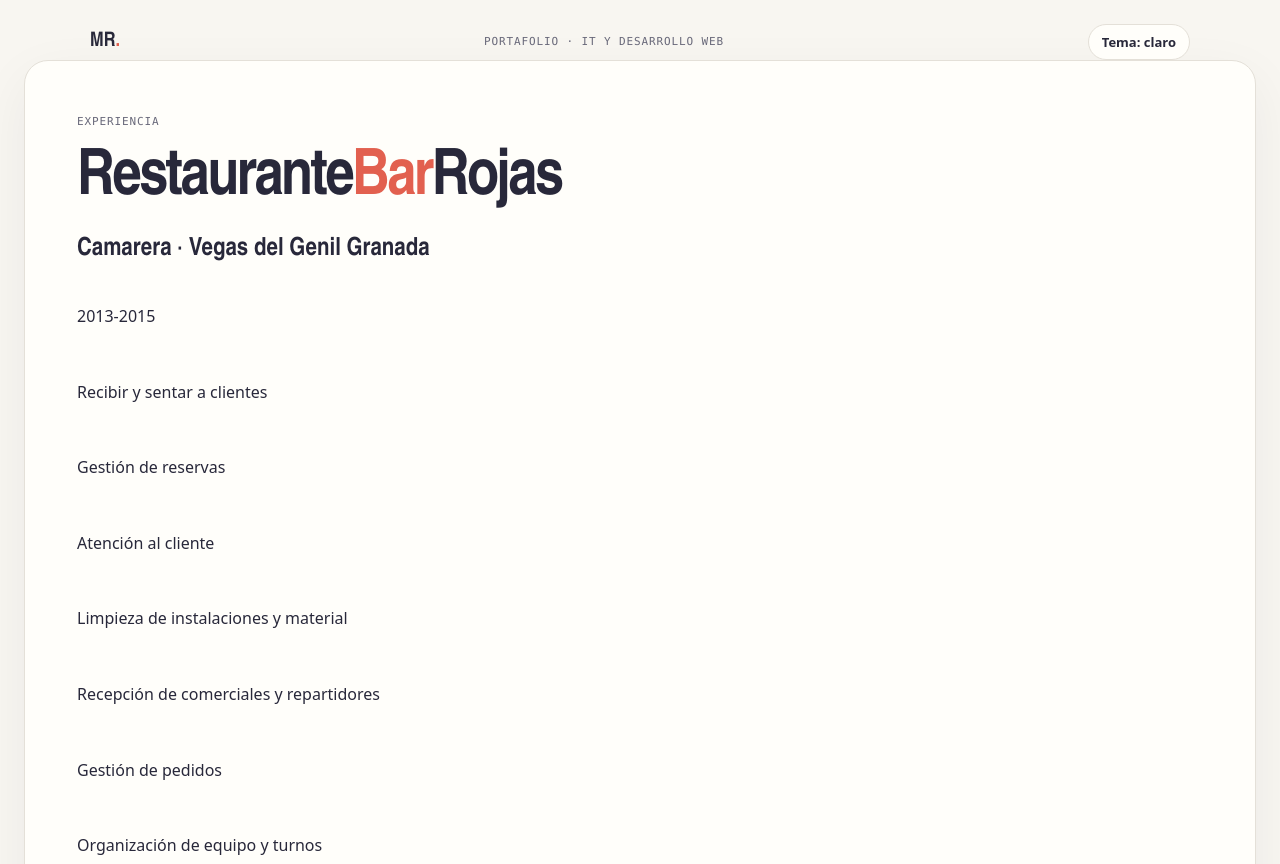
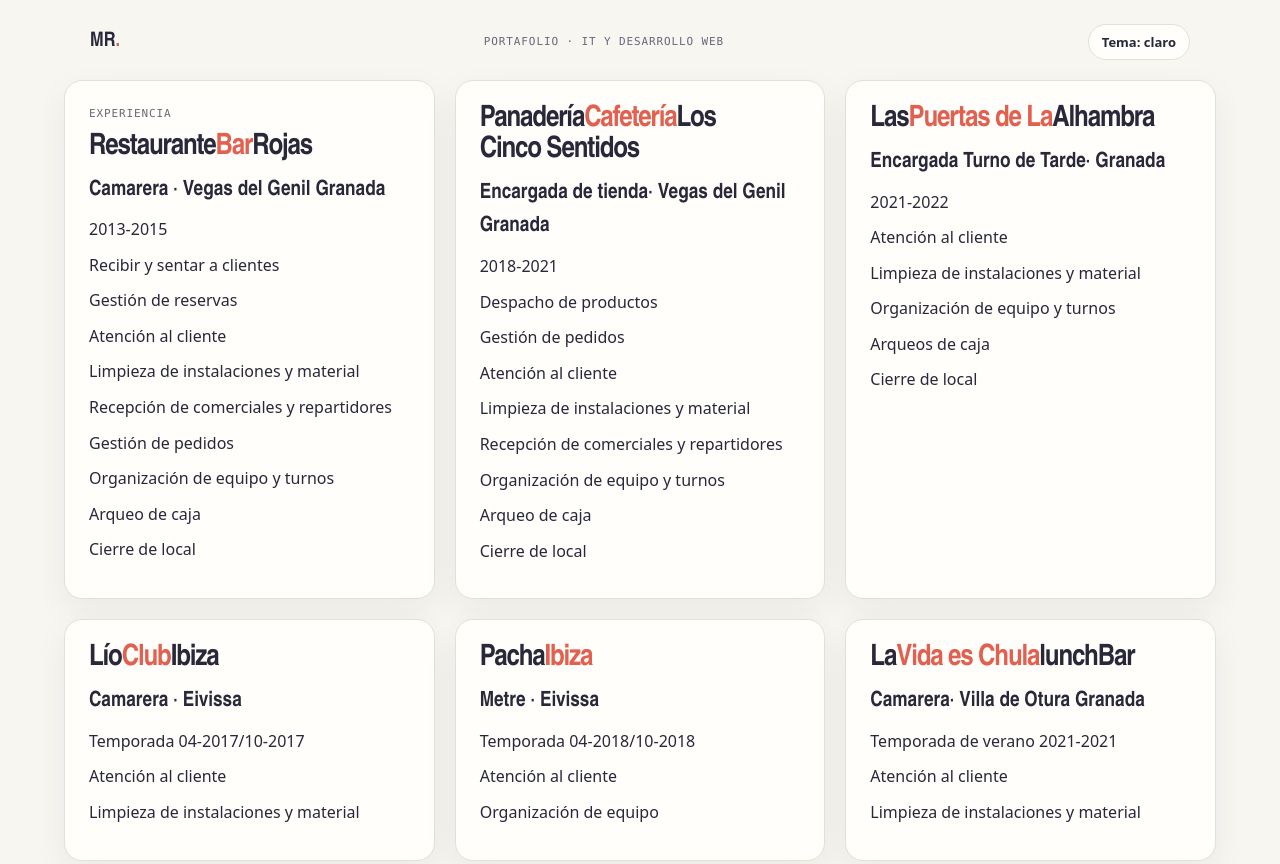
Before and after one commit to marianmmr8/github.com-marianmmr8-Portfolio-cv-Marian, a plain HTML site: page trabajos.html in a window 1280 px wide. Shown: the top 864 px of the page. Drawn offline with Linux system fonts and the light colour scheme.

Commit message:
correccion diseño experiencia laboral

```diff
--- a/trabajos.css
+++ b/trabajos.css
@@ -3,15 +3,21 @@ html { scroll-behavior: smooth; }
 body {
   margin: 0;
   min-height: 100vh;
+  max-width: 1200px;
+  margin: 0 auto;
   background: var(--paper);
   color: var(--fg);
   font-family: var(--body);
   font-size: 16px;
   line-height: 1.6;
   padding: 24px;
+  display: grid;
+  grid-template-columns: repeat(auto-fit, minmax(min(100%, 340px), 1fr));
+  align-content: start;
+  gap: 20px;
 }
 .wrap { max-width: 1100px; min-height: calc(100vh - 48px); margin: 0 auto; display: grid; grid-template-rows: auto 1fr auto; gap: 34px; }
-.site-header { display: flex; justify-content: space-between; align-items: center; gap: 20px; }
+.site-header { display: flex; justify-content: space-between; align-items: center; gap: 20px; grid-column: 1 / -1; width: 100%; }
 .brand { font-family: var(--display); font-weight: 800; font-size: 20px; text-decoration: none; color: var(--fg); }
 .brand span { color: var(--accent); }
 .eyebrow { font-family: var(--mono); font-size: 11px; letter-spacing: .08em; text-transform: uppercase; color: var(--muted); }
@@ -40,10 +46,11 @@ body {
 .blink svg { transform-origin: 50% 50.5%; animation: blink 5.5s infinite; }
 @keyframes blink { 0%, 95%, 100% { transform: scaleY(1); } 97% { transform: scaleY(.08); } }
 .caption { max-width: 34ch; text-align: center; margin: 0; color: var(--muted); font-size: 14px; }
-.panel { background: var(--panel); border: 1px solid var(--rule); border-radius: 24px; padding: clamp(26px, 5vw, 52px); display: grid; gap: 18px; min-width: 0; box-shadow: 0 18px 55px rgba(40,40,58,.06); }
-.panel h1 { font-family: var(--display); font-weight: 800; font-size: clamp(38px, 5vw, 64px); line-height: .99; margin: 0; letter-spacing: -.04em; text-wrap: balance; }
+.panel { background: var(--panel); border: 1px solid var(--rule); border-radius: 18px; padding: 24px; display: grid; align-content: start; gap: 10px; min-width: 0; box-shadow: 0 12px 35px rgba(40,40,58,.06); }
+.panel h1 { font-family: var(--display); font-weight: 800; font-size: clamp(24px, 2.3vw, 32px); line-height: 1.05; margin: 0; letter-spacing: -.04em; text-wrap: balance; overflow-wrap: anywhere; }
 .panel h1 em { font-style: normal; color: var(--accent); }
-.role { font-family: var(--display); font-weight: 800; font-size: clamp(19px, 2.2vw, 25px); margin: 0; }
+.panel p { margin: 0; }
+.role { font-family: var(--display); font-weight: 800; font-size: clamp(17px, 1.7vw, 21px); margin: 0; }
 .intro { color: var(--muted); margin: 0; font-size: 17px; }
 .skills { display: flex; flex-wrap: wrap; gap: 9px; margin: 4px 0 0; padding: 0; list-style: none; }
 .skills li { border: 1px solid var(--rule); border-radius: 999px; padding: 6px 13px; background: var(--paper); font-size: 14px; font-weight: 700; }
@@ -58,11 +65,11 @@ body {
   .demo { grid-template-columns: 1fr; gap: 18px; }
   .stage { max-width: 330px; }
   .portrait-label { justify-self: center; }
-  .panel { padding: 28px; }
+  .panel { padding: 22px; }
 }
 @media (max-width: 420px) {
   .site-header { align-items: flex-start; flex-direction: column; gap: 4px; }
-  .panel { padding: 24px 20px; }
+  .panel { padding: 20px; }
   .site-footer { flex-direction: column; gap: 2px; }
 }
 @media (prefers-reduced-motion: reduce) {
--- a/trabajos.html
+++ b/trabajos.html
@@ -41,6 +41,46 @@
             </div>
           </article>
 
+     <article class="panel">
+
+            <h1>Panadería<em>Cafetería</em>Los Cinco Sentidos</h1>
+            <p class="role">
+              Encargada de tienda<span aria-hidden="true">·</span> Vegas del Genil Granada
+            </p>
+
+    <p>2018-2021</p>
+
+    <p>Despacho de productos</p>
+    <p>Gestión de pedidos</p>
+    <p>Atención al cliente</p>
+    <p>Limpieza de instalaciones y material</p>
+    <p>Recepción de comerciales y repartidores</p>
+    <p>Organización de equipo y turnos</p>
+    <p>Arqueo de caja</p>
+    <p>Cierre de local</p>
+              </p>
+            </div>
+          </article>
+
+          <article class="panel">
+
+            <h1>Las<em>Puertas de La</em>Alhambra</h1>
+            <p class="role">
+              Encargada Turno de Tarde<span aria-hidden="true">·</span> Granada
+            </p>
+
+    <p>2021-2022</p>
+
+    <p>Atención al cliente</p>
+    <p>Limpieza de instalaciones y material</p>
+   <p>Organización de equipo y turnos</p>
+    <p>Arqueos de caja</p>
+    <p>Cierre de local</p>
+
+              </p>
+            </div>
+          </article>
+
 
 <article class="panel">
 
@@ -73,26 +113,6 @@
           </article>
 
 
-     <article class="panel">
-
-            <h1>Panadería<em>Cafetería</em>Los Cinco Sentidos</h1>
-            <p class="role">
-              Encargada de tienda<span aria-hidden="true">·</span> Vegas del Genil Granada
-            </p>
-
-    <p>2018-2021</p>
-
-    <p>Despacho de productos</p>
-    <p>Gestión de pedidos</p>
-    <p>Atención al cliente</p>
-    <p>Limpieza de instalaciones y material</p>
-    <p>Recepción de comerciales y repartidores</p>
-    <p>Organización de equipo y turnos</p>
-    <p>Arqueo de caja</p>
-    <p>Cierre de local</p>
-              </p>
-            </div>
-          </article>
     <article class="panel">
 
             <h1>La<em>Vida es Chula</em>lunchBar</h1>
@@ -105,24 +125,6 @@
     <p>Atención al cliente</p>
     <p>Limpieza de instalaciones y material</p>
 
-
-              </p>
-            </div>
-          </article>
-          <article class="panel">
-
-            <h1>Las<em>Puertas de La</em>Alhambra</h1>
-            <p class="role">
-              Encargada Turno de Tarde<span aria-hidden="true">·</span> Granada
-            </p>
-
-    <p>2021-2022</p>
-
-    <p>Atención al cliente</p>
-    <p>Limpieza de instalaciones y material</p>
-   <p>Organización de equipo y turnos</p>
-    <p>Arqueos de caja</p>
-    <p>Cierre de local</p>
 
               </p>
             </div>
```
